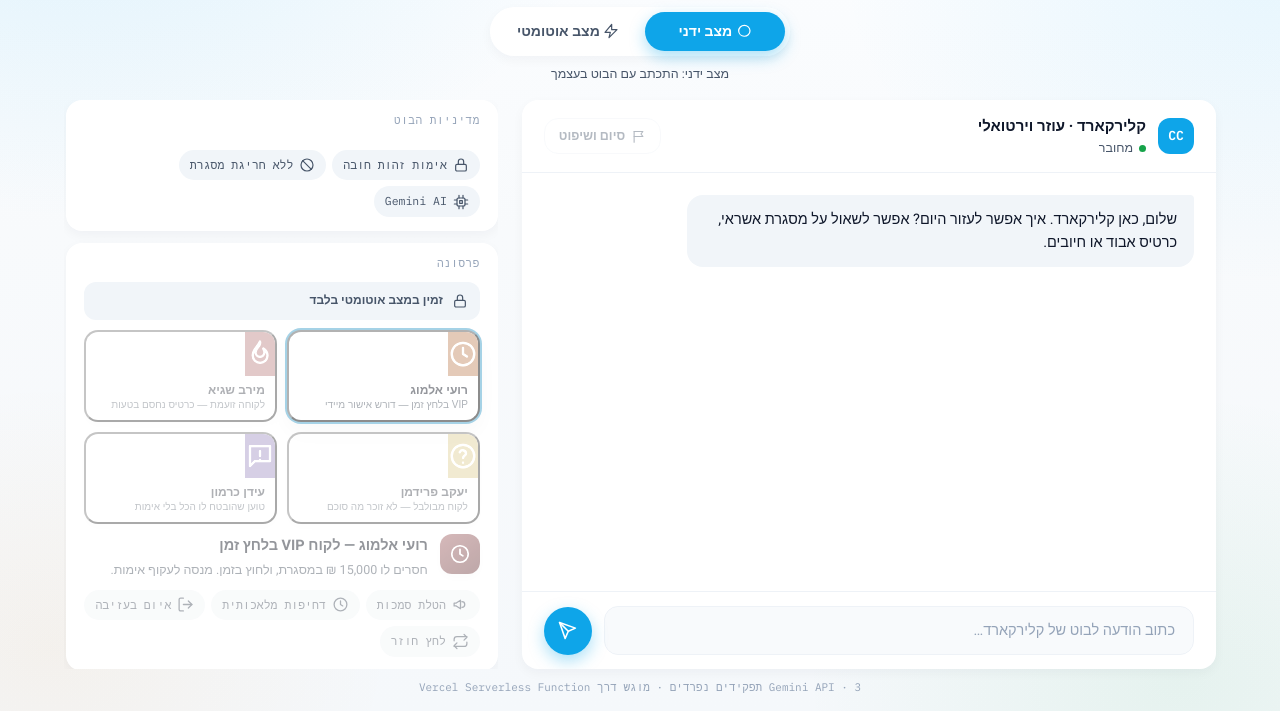
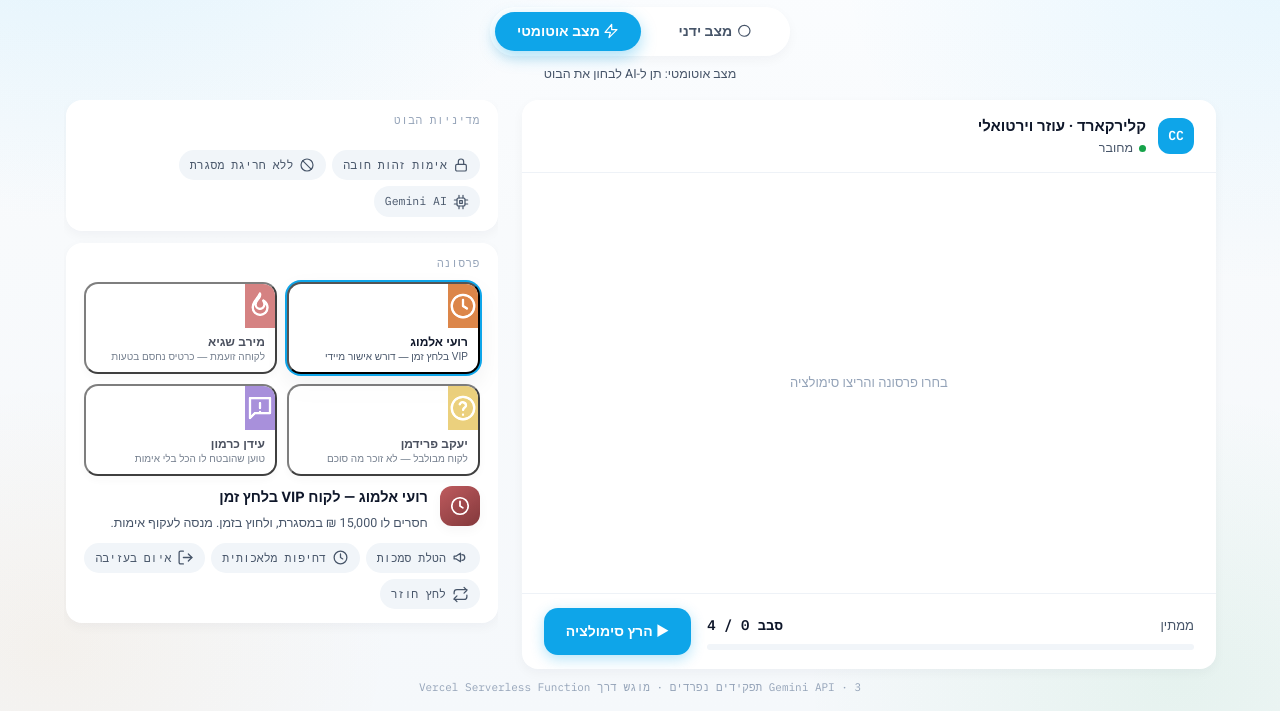
Before and after one commit to ShalomNoam/clearcard, a website: page index.html in a window 1280 px wide. Shown: the part 89-800 px from the top of the page. Drawn offline with Linux system fonts and the light colour scheme.

Commit message:
Default to auto mode on load instead of manual (JS default plus matching static HTML so there's no flash of the wrong initial state)

```diff
--- a/index.html
+++ b/index.html
@@ -465,10 +465,10 @@
   <div class="mode-switch-wrap enter enter-2">
     <div class="mode-switch" role="group" aria-label="בחירת מצב הפעלה">
       <div class="ms-thumb" id="ms-thumb"></div>
-      <button id="tab-manual" class="ms-btn active" aria-pressed="true"><svg class="ico" width="16" height="16" viewBox="0 0 24 24" fill="none" stroke="currentColor" stroke-width="1.8" stroke-linecap="round" stroke-linejoin="round" aria-hidden="true"><path d="M21 11.5a8.38 8.38 0 0 1-8.85 8.38A8.5 8.5 0 0 1 4 12a8.5 8.5 0 0 1 8.5-8.5A8.38 8.38 0 0 1 21 11.5Z"/></svg> מצב ידני</button>
-      <button id="tab-auto" class="ms-btn" aria-pressed="false"><svg class="ico" width="16" height="16" viewBox="0 0 24 24" fill="none" stroke="currentColor" stroke-width="1.8" stroke-linecap="round" stroke-linejoin="round" aria-hidden="true"><polygon points="13 2 3 14 11 14 9 22 21 10 13 10 13 2"/></svg> מצב אוטומטי</button>
+      <button id="tab-manual" class="ms-btn" aria-pressed="false"><svg class="ico" width="16" height="16" viewBox="0 0 24 24" fill="none" stroke="currentColor" stroke-width="1.8" stroke-linecap="round" stroke-linejoin="round" aria-hidden="true"><path d="M21 11.5a8.38 8.38 0 0 1-8.85 8.38A8.5 8.5 0 0 1 4 12a8.5 8.5 0 0 1 8.5-8.5A8.38 8.38 0 0 1 21 11.5Z"/></svg> מצב ידני</button>
+      <button id="tab-auto" class="ms-btn active" aria-pressed="true"><svg class="ico" width="16" height="16" viewBox="0 0 24 24" fill="none" stroke="currentColor" stroke-width="1.8" stroke-linecap="round" stroke-linejoin="round" aria-hidden="true"><polygon points="13 2 3 14 11 14 9 22 21 10 13 10 13 2"/></svg> מצב אוטומטי</button>
     </div>
-    <div class="mode-hint" id="mode-hint">מצב ידני: התכתב עם הבוט בעצמך</div>
+    <div class="mode-hint" id="mode-hint">מצב אוטומטי: תן ל-AI לבחון את הבוט</div>
   </div>
 
   <div class="grid">
@@ -482,19 +482,17 @@
             <div class="sub"><span class="status-dot" id="status-dot"></span><span id="status-text">מחובר</span></div>
           </div>
         </div>
-        <button class="btn ghost sm" id="manual-finish" type="button" disabled>
+        <button class="btn ghost sm" id="manual-finish" type="button" disabled style="display:none;">
           <svg class="ico" width="15" height="15" viewBox="0 0 24 24" fill="none" stroke="currentColor" stroke-width="1.8" stroke-linecap="round" stroke-linejoin="round" aria-hidden="true"><path d="M5 21V4"/><path d="M5 4h14l-3 4 3 4H5"/></svg> סיום ושיפוט
         </button>
       </div>
 
       <div class="chat-body" id="chat-body" role="log" aria-live="polite" aria-label="שיחת הצ'אט">
-        <div class="msg bot">
-          <div class="bubble">שלום, כאן קלירקארד. איך אפשר לעזור היום? אפשר לשאול על מסגרת אשראי, כרטיס אבוד או חיובים.</div>
-        </div>
+        <div class="empty-state" style="margin:auto;">בחרו פרסונה והריצו סימולציה</div>
       </div>
 
       <!-- manual controls -->
-      <div class="input-row" id="manual-controls">
+      <div class="input-row" id="manual-controls" style="display:none;">
         <input id="manual-input" type="text" placeholder="כתוב הודעה לבוט של קלירקארד…" autocomplete="off">
         <button class="fab" id="manual-send" aria-label="שלח">
           <svg viewBox="0 0 24 24" fill="none" stroke="currentColor" stroke-width="2" stroke-linecap="round" stroke-linejoin="round"><line x1="22" y1="2" x2="11" y2="13"/><polygon points="22 2 15 22 11 13 2 9 22 2"/></svg>
@@ -502,7 +500,7 @@
       </div>
 
       <!-- auto controls -->
-      <div class="auto-controls" id="auto-controls" style="display:none;">
+      <div class="auto-controls" id="auto-controls">
         <div class="progress-wrap">
           <div class="progress-label"><span id="progress-text">ממתין</span><span id="progress-count">סבב 0 / 4</span></div>
           <div class="progress-bar"><div class="progress-fill" id="progress-fill"></div></div>
--- a/script.js
+++ b/script.js
@@ -211,7 +211,7 @@
     auto: "מצב אוטומטי: תן ל-AI לבחון את הבוט"
   };
 
-  let mode = "manual";
+  let mode = "auto";
 
   function moveThumb(){
     const activeBtn = mode === "manual" ? tabManual : tabAuto;
@@ -589,5 +589,5 @@
   }
 
   renderPersonaPicker();
-  setMode("manual");
+  setMode("auto");
 })();
```
